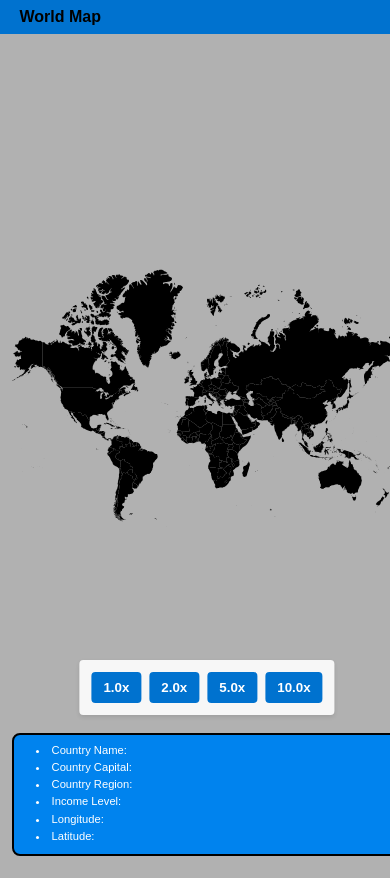
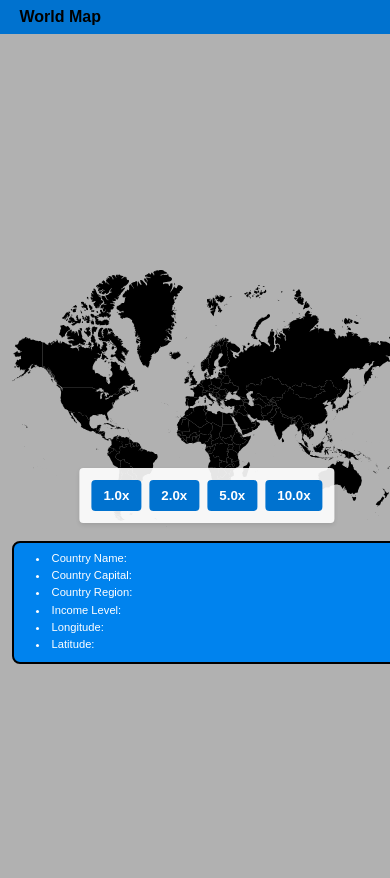
Before and after one commit to jgomez5437/World-Map, an Angular app: page /index in a window 390 px wide. Shown: the top 878 px of the page. Built offline with nearby package versions, Linux system fonts and the light colour scheme.

Commit message:
Fix: spacing

```diff
--- a/src/app/index/index.component.css
+++ b/src/app/index/index.component.css
@@ -26,7 +26,6 @@
     padding: 1.5rem;
     gap: 1.5rem;
     margin-top: 5dvh;
-    overflow-y: auto;
 }
 
 .map_column{
@@ -40,6 +39,7 @@
     align-items: center;
     justify-content: center;
     position: relative;
+    z-index: 1;
 }
 
 .svg_container{
@@ -135,6 +135,8 @@
     justify-content: center;
     align-items: flex-start;
     padding-top: 0;
+    position: relative;
+    z-index: 50;
 }
 
 .info_background{
@@ -185,11 +187,14 @@ svg path:hover{
         max-width: 100%;
         width: 100%;
         min-height: 250px;
+        max-height: 45vh;
     }
 
     .country_info_column{
         width: 100%;
         max-width: 100%;
+        max-height: 50vh;
+        overflow-y: auto;
     }
 }
 
@@ -207,8 +212,14 @@ svg path:hover{
     }
 
     .map_column{
-        min-height: 300px;
+        min-height: 200px;
+        max-height: 40vh;
         max-width: 100%;
+    }
+
+    .country_info_column{
+        max-height: 55vh;
+        overflow-y: auto;
     }
 
     .info_background{
@@ -245,8 +256,14 @@ svg path:hover{
     }
 
     .map_column{
-        min-height: 250px;
+        min-height: 180px;
+        max-height: 35vh;
         max-width: 100%;
+    }
+
+    .country_info_column{
+        max-height: 60vh;
+        overflow-y: auto;
     }
 
     .info_background{
```
